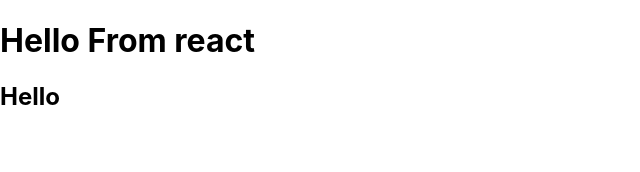
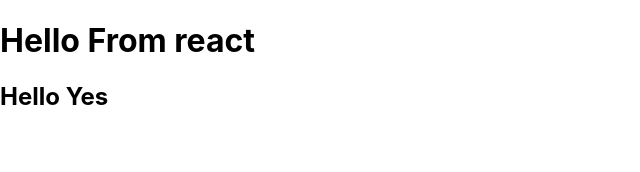
Before and after one commit to GanibegovicIsmail/task-tracker, a React (Create React App) app: page / in a window 1280 px wide. Shown: the top 172 px of the page, without its empty margins (0-640 px from the left). Built offline with nearby package versions, Linux system fonts and the light colour scheme.

Commit message:
Feat: JS Expression

```diff
--- a/src/App.js
+++ b/src/App.js
@@ -1,9 +1,11 @@
 
 function App() {
+  const name = 'Brad';
+  const x = true;
   return (
     <div className="container">
       <h1>Hello From react</h1>
-      <h2>Hello</h2>
+      <h2>Hello {x ? 'Yes' : 'No'}</h2>
     </div>
   );
 }
```
